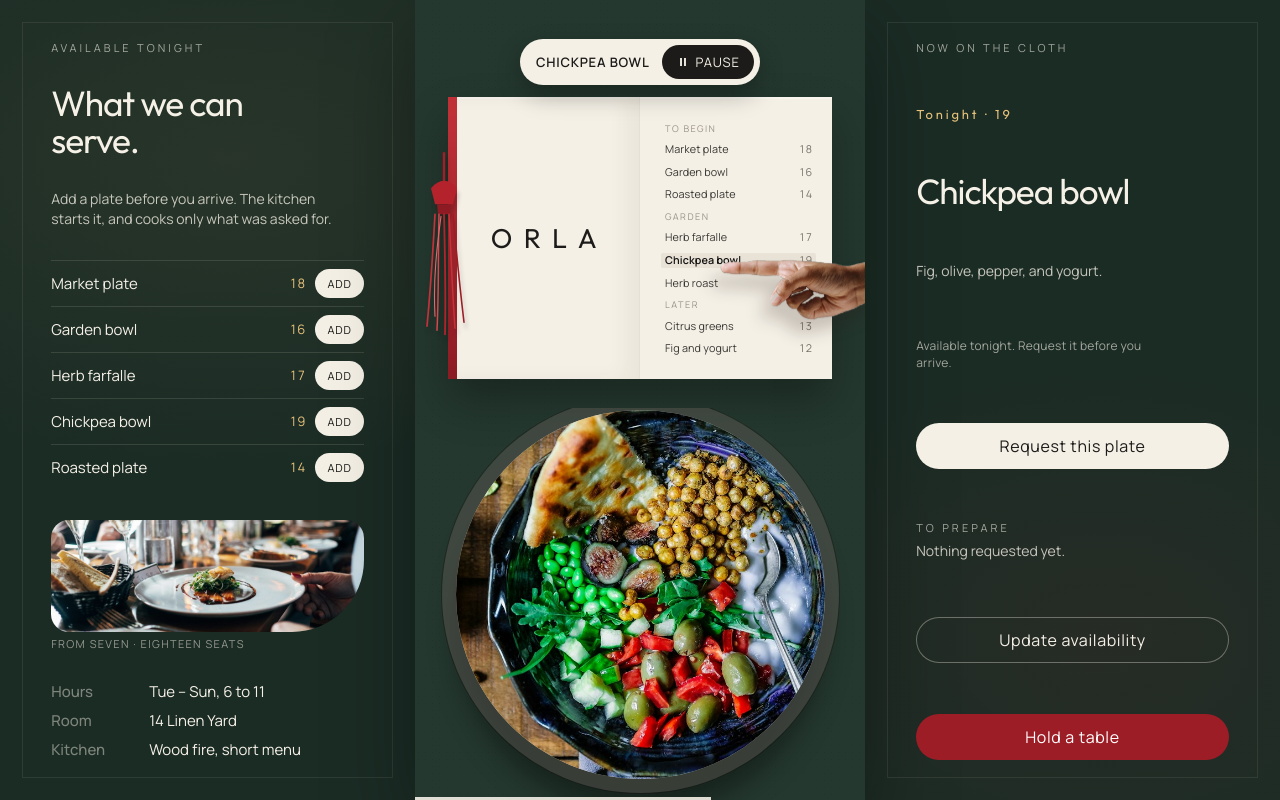
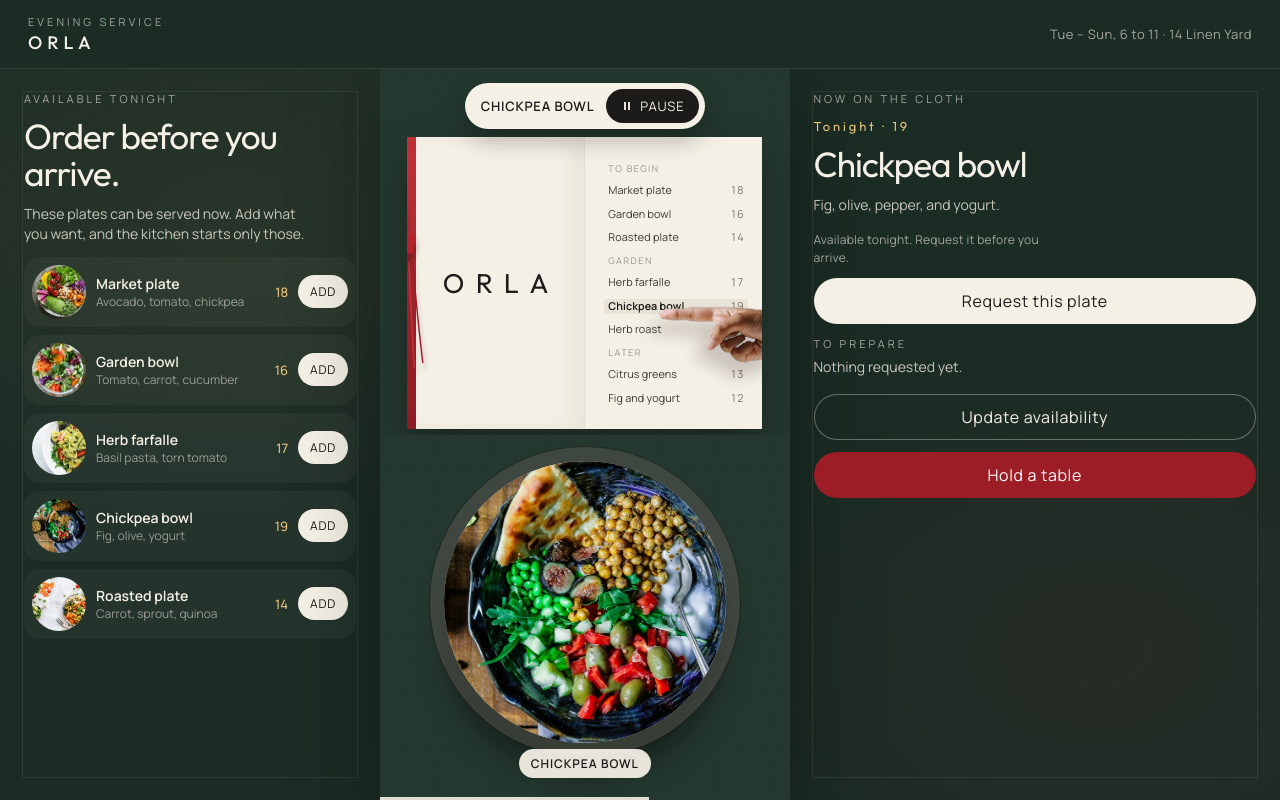
Before and after one commit to supriyakotla0110-sketch/orla, a plain HTML site: page index.html in a window 1280 px wide. Drawn offline with Linux system fonts and the light colour scheme.

Commit message:
Rebuild the service screen so the plate stays under the menu and requests reach the kitchen.

```diff
--- a/index.html
+++ b/index.html
@@ -7,24 +7,54 @@
   <link rel="preconnect" href="https://fonts.googleapis.com" />
   <link rel="preconnect" href="https://fonts.gstatic.com" crossorigin />
   <link href="https://fonts.googleapis.com/css2?family=Manrope:wght@400;500;600&family=Outfit:wght@400;500&display=swap" rel="stylesheet" />
-  <link rel="stylesheet" href="styles.css?v=board" />
+  <link rel="stylesheet" href="styles.css?v=model" />
 </head>
 <body>
+  <div class="app">
+  <header class="bar">
+    <div class="brand">
+      <p class="kicker">Evening service</p>
+      <strong>ORLA</strong>
+    </div>
+    <p class="bar-note">Tue – Sun, 6 to 11 · 14 Linen Yard</p>
+  </header>
   <div class="field">
   <aside class="wing wing-left">
     <p class="kicker">Available tonight</p>
-    <h2>What we can serve.</h2>
-    <p class="lede">Add a plate before you arrive. The kitchen starts it, and cooks only what was asked for.</p>
-    <ul class="avail" id="avail"></ul>
-    <figure class="room">
-      <img src="assets/room.jpg" alt="Candlelit table at ORLA" />
-      <figcaption>From seven · eighteen seats</figcaption>
-    </figure>
-    <dl class="facts">
-      <div><dt>Hours</dt><dd>Tue – Sun, 6 to 11</dd></div>
-      <div><dt>Room</dt><dd>14 Linen Yard</dd></div>
-      <div><dt>Kitchen</dt><dd>Wood fire, short menu</dd></div>
-    </dl>
+    <h2>Order before you arrive.</h2>
+    <p class="lede">These plates can be served now. Add what you want, and the kitchen starts only those.</p>
+    <ul class="avail" id="avail">
+      <li data-id="0">
+        <img src="assets/salad.jpg" alt="" />
+        <span class="dish-copy"><strong>Market plate</strong><em>Avocado, tomato, chickpea</em></span>
+        <b>18</b>
+        <button type="button" data-add="0">Add</button>
+      </li>
+      <li data-id="1">
+        <img src="assets/greens.jpg" alt="" />
+        <span class="dish-copy"><strong>Garden bowl</strong><em>Tomato, carrot, cucumber</em></span>
+        <b>16</b>
+        <button type="button" data-add="1">Add</button>
+      </li>
+      <li data-id="2">
+        <img src="assets/pasta.jpg" alt="" />
+        <span class="dish-copy"><strong>Herb farfalle</strong><em>Basil pasta, torn tomato</em></span>
+        <b>17</b>
+        <button type="button" data-add="2">Add</button>
+      </li>
+      <li data-id="3">
+        <img src="assets/grain.jpg" alt="" />
+        <span class="dish-copy"><strong>Chickpea bowl</strong><em>Fig, olive, yogurt</em></span>
+        <b>19</b>
+        <button type="button" data-add="3">Add</button>
+      </li>
+      <li data-id="4">
+        <img src="assets/roast.jpg" alt="" />
+        <span class="dish-copy"><strong>Roasted plate</strong><em>Carrot, sprout, quinoa</em></span>
+        <b>14</b>
+        <button type="button" data-add="4">Add</button>
+      </li>
+    </ul>
   </aside>
     <div class="stage" id="stage">
       <div class="linen" aria-hidden="true"></div>
@@ -78,6 +108,7 @@
       </section>
 
       <section class="half bottom" id="plateStage">
+        <p class="plate-label" id="plateLabel">Market plate</p>
         <div class="plate" data-plate="0">
           <figure class="dish-photo">
             <img src="assets/salad.jpg" alt="Market plate" style="--zoom: 1.22; object-position: 50% 46%" />
@@ -129,6 +160,7 @@
     <p class="hold" id="hold" hidden></p>
   </aside>
   </div>
+  </div>
 
   <dialog class="sheet" id="kitchen">
     <div class="sheet-head">
@@ -171,6 +203,6 @@
     </form>
   </dialog>
 
-  <script src="motion.js"></script>
+  <script src="motion.js?v=model"></script>
 </body>
 </html>
--- a/motion.js
+++ b/motion.js
@@ -123,6 +123,8 @@ function showDish(id) {
   if (!dish || id === shown) return;
   shown = id;
   live.textContent = dish.name;
+  const plateLabel = document.getElementById("plateLabel");
+  if (plateLabel) plateLabel.textContent = dish.name;
   if (nowName) nowName.textContent = dish.name;
   if (nowNote) nowNote.textContent = dish.note;
   if (nowPrice) nowPrice.textContent = dish.price;
@@ -264,12 +266,21 @@ pickable.forEach((row) => {
   if (price) row.dataset.price = price.textContent;
 });
 
-let board = { available: dishes.map(() => true), requests: dishes.map(() => 0) };
+function freshBoard() {
+  return { available: dishes.map(() => true), requests: dishes.map(() => 0) };
+}
+
+let board = freshBoard();
 try {
   const saved = JSON.parse(localStorage.getItem("orla-board") || "null");
-  if (saved && Array.isArray(saved.available) && Array.isArray(saved.requests)) board = saved;
+  const ok = saved
+    && Array.isArray(saved.available)
+    && Array.isArray(saved.requests)
+    && saved.available.length === dishes.length
+    && saved.requests.length === dishes.length;
+  if (ok) board = saved;
 } catch (error) {
-  board = { available: dishes.map(() => true), requests: dishes.map(() => 0) };
+  board = freshBoard();
 }
 
 function saveBoard() {
@@ -284,21 +295,13 @@ function requestDish(id) {
 }
 
 function paintBoard() {
-  availList.innerHTML = "";
-  dishes.forEach((dish, id) => {
-    const row = document.createElement("li");
-    const name = document.createElement("span");
-    name.textContent = dish.name;
-    const price = document.createElement("span");
-    price.className = "price";
-    price.textContent = dish.price;
-    const add = document.createElement("button");
-    add.type = "button";
-    add.textContent = board.available[id] ? "Add" : "Off";
-    add.disabled = !board.available[id];
-    add.addEventListener("click", () => requestDish(id));
-    row.append(name, price, add);
-    availList.append(row);
+  document.querySelectorAll("[data-add]").forEach((button) => {
+    const id = Number(button.dataset.add);
+    const on = board.available[id] !== false;
+    button.textContent = on ? "Add" : "Off";
+    button.disabled = !on;
+    const row = button.closest("li");
+    if (row) row.classList.toggle("is-off", !on);
   });
 
   prepList.innerHTML = "";
@@ -312,11 +315,8 @@ function paintBoard() {
     name.textContent = `${dish.name} · ${count}`;
     const less = document.createElement("button");
     less.type = "button";
+    less.dataset.less = String(id);
     less.textContent = "Less";
-    less.addEventListener("click", () => {
-      board.requests[id] = Math.max(0, board.requests[id] - 1);
-      saveBoard();
-    });
     row.append(name, less);
     prepList.append(row);
   });
@@ -341,10 +341,7 @@ function paintBoard() {
     const on = board.available[id] !== false;
     toggle.textContent = on ? "On" : "Off";
     toggle.classList.toggle("is-off", !on);
-    toggle.addEventListener("click", () => {
-      board.available[id] = !on;
-      saveBoard();
-    });
+    toggle.dataset.toggle = String(id);
     row.append(name, toggle);
     kitchenList.append(row);
   });
@@ -376,6 +373,28 @@ function paintHold(hold) {
   holdBox.hidden = false;
   holdBox.textContent = `Table held for ${hold.name} · ${hold.when} · ${hold.guests} guests.`;
 }
+
+document.addEventListener("click", (event) => {
+  const add = event.target.closest("[data-add]");
+  if (add && !add.disabled) {
+    event.preventDefault();
+    requestDish(Number(add.dataset.add));
+    return;
+  }
+  const less = event.target.closest("[data-less]");
+  if (less) {
+    const id = Number(less.dataset.less);
+    board.requests[id] = Math.max(0, (board.requests[id] || 0) - 1);
+    saveBoard();
+    return;
+  }
+  const toggle = event.target.closest("[data-toggle]");
+  if (toggle) {
+    const id = Number(toggle.dataset.toggle);
+    board.available[id] = board.available[id] === false;
+    saveBoard();
+  }
+});
 
 requestPlate.addEventListener("click", () => requestDish(shown));
 
--- a/styles.css
+++ b/styles.css
@@ -19,13 +19,44 @@ html, body {
   font-family: "Manrope", sans-serif;
 }
 
+.app {
+  height: 100%;
+  display: grid;
+  grid-template-rows: auto minmax(0, 1fr);
+}
+
+.bar {
+  display: flex;
+  align-items: center;
+  justify-content: space-between;
+  gap: 16px;
+  padding: 14px 28px;
+  border-bottom: 1px solid rgba(246, 241, 231, 0.1);
+}
+
+.brand { display: flex; flex-direction: column; gap: 2px; }
+.brand strong {
+  font-family: "Outfit", sans-serif;
+  font-weight: 500;
+  letter-spacing: 0.28em;
+  font-size: 18px;
+}
+
+.bar-note {
+  margin: 0;
+  color: rgba(246, 241, 231, 0.62);
+  font-size: 13px;
+  letter-spacing: 0.04em;
+}
+
 button, input, select { font: inherit; color: inherit; }
 
 .field {
   height: 100%;
+  min-height: 0;
   overflow: hidden;
   display: grid;
-  grid-template-columns: minmax(220px, 1fr) auto minmax(240px, 1fr);
+  grid-template-columns: minmax(300px, 380px) auto minmax(300px, 1fr);
   align-items: stretch;
   background:
     radial-gradient(900px 520px at 18% 20%, rgba(196, 154, 92, 0.08), transparent 60%),
@@ -38,13 +69,13 @@ button, input, select { font: inherit; color: inherit; }
   min-width: 0;
   min-height: 0;
   height: 100%;
-  padding: clamp(28px, 5vh, 56px) clamp(32px, 4vw, 72px);
+  padding: 22px 24px 18px;
   display: flex;
   flex-direction: column;
-  justify-content: space-between;
+  justify-content: flex-start;
   align-items: stretch;
-  gap: clamp(10px, 1.4vh, 18px);
-  overflow: hidden;
+  gap: 12px;
+  overflow: auto;
 }
 
 .wing > * {
@@ -92,22 +123,40 @@ button, input, select { font: inherit; color: inherit; }
   margin: 0;
   padding: 0;
   display: grid;
-  gap: 0;
+  gap: 8px;
 }
 
 .avail li {
   display: grid;
-  grid-template-columns: 1fr auto auto;
+  grid-template-columns: 54px minmax(0, 1fr) auto auto;
   align-items: center;
   gap: 10px;
-  padding: 8px 0;
-  border-top: 1px solid rgba(246, 241, 231, 0.12);
-  font-size: 15px;
+  padding: 8px;
+  border-radius: 16px;
+  background: rgba(246, 241, 231, 0.04);
 }
 
-.avail .price {
+.avail img {
+  width: 54px;
+  height: 54px;
+  object-fit: cover;
+  border-radius: 50%;
+}
+
+.dish-copy { display: grid; min-width: 0; }
+.dish-copy strong { font-size: 14px; font-weight: 600; }
+.dish-copy em {
+  font-style: normal;
+  font-size: 12px;
+  color: rgba(246, 241, 231, 0.55);
+  white-space: nowrap;
+  overflow: hidden;
+  text-overflow: ellipsis;
+}
+
+.avail b {
   color: #e7c27a;
-  font-variant-numeric: tabular-nums;
+  font-weight: 500;
   font-size: 13px;
 }
 
@@ -116,18 +165,18 @@ button, input, select { font: inherit; color: inherit; }
   border-radius: 999px;
   background: #f4f0e6;
   color: #1c1b19;
-  padding: 7px 12px;
+  padding: 8px 12px;
   cursor: pointer;
-  font-size: 11px;
-  letter-spacing: 0.08em;
+  font-size: 12px;
+  letter-spacing: 0.06em;
   text-transform: uppercase;
 }
 
-.avail button:disabled {
+.avail li.is-off { opacity: 0.45; }
+.avail li.is-off button {
   background: transparent;
-  color: rgba(246, 241, 231, 0.4);
-  box-shadow: inset 0 0 0 1px rgba(246, 241, 231, 0.22);
-  cursor: default;
+  color: rgba(246, 241, 231, 0.7);
+  box-shadow: inset 0 0 0 1px rgba(246, 241, 231, 0.28);
 }
 
 .room img {
@@ -293,12 +342,13 @@ button, input, select { font: inherit; color: inherit; }
 
 .stage {
   position: relative;
-  width: min(46vw, calc(100vh * 9 / 16));
   height: 100%;
+  width: min(46vw, calc((100vh - 72px) * 9 / 16));
+  justify-self: center;
   background: var(--green);
   overflow: hidden;
   display: grid;
-  grid-template-rows: 1.02fr 0.98fr;
+  grid-template-rows: minmax(0, 1fr) minmax(0, 1fr);
   box-shadow: 0 30px 80px rgba(0, 0, 0, 0.35);
 }
 
@@ -319,12 +369,14 @@ button, input, select { font: inherit; color: inherit; }
 .bottom { display: grid; place-items: center; }
 
 .top {
+  min-height: 0;
+  overflow: hidden;
   display: flex;
   flex-direction: column;
   align-items: center;
-  justify-content: center;
-  gap: 12px;
-  padding: 18px 12px 8px;
+  justify-content: flex-start;
+  gap: 8px;
+  padding: 14px 12px 6px;
 }
 
 .reel-head {
@@ -372,9 +424,11 @@ body:not(.is-paused) #playIcon .play-tri { display: none; }
 
 .book {
   position: relative;
-  width: min(90%, 500px);
-  height: min(74%, 420px);
-  overflow: visible;
+  width: min(92%, 500px);
+  flex: 1 1 auto;
+  min-height: 0;
+  height: auto;
+  overflow: hidden;
   display: grid;
   grid-template-columns: 1fr 1fr;
   background: var(--paper);
@@ -490,11 +544,32 @@ body:not(.is-paused) #playIcon .play-tri { display: none; }
   filter: drop-shadow(2px 6px 2px rgba(0, 0, 0, 0.2));
 }
 
-.bottom { overflow: hidden; }
+.bottom {
+  overflow: hidden;
+  min-height: 0;
+}
+
+.plate-label {
+  position: absolute;
+  left: 50%;
+  bottom: 22px;
+  transform: translateX(-50%);
+  z-index: 5;
+  margin: 0;
+  padding: 6px 12px;
+  border-radius: 999px;
+  background: rgba(244, 240, 230, 0.94);
+  color: #1c1b19;
+  font-size: 12px;
+  font-weight: 600;
+  letter-spacing: 0.08em;
+  text-transform: uppercase;
+  pointer-events: none;
+}
 
 .plate {
   position: absolute;
-  inset: 0 0 5%;
+  inset: 4% 8% 46px;
   display: grid;
   place-items: center;
   opacity: 0;
@@ -705,51 +780,18 @@ body:not(.is-paused) #playIcon .play-tri { display: none; }
 }
 
 @media (max-width: 1100px) {
-  .wing { display: none; }
-  .field {
-    display: grid;
-    place-items: center;
-    grid-template-columns: 1fr;
-  }
-  .stage {
-    width: min(100vw, calc(100vh * 9 / 16));
-    height: min(100vh, calc(100vw * 16 / 9));
-    box-shadow: none;
-  }
-}
-
-@media (max-width: 900px) {
-  html, body {
-    height: auto;
-    min-height: 100%;
-    overflow-x: hidden;
-    overflow-y: auto;
-  }
-
+  html, body, .app { height: auto; min-height: 100%; overflow: auto; }
   .field {
     height: auto;
-    min-height: 100%;
     overflow: visible;
     display: flex;
     flex-direction: column;
-    align-items: stretch;
-    place-items: stretch;
   }
-
-  .wing {
-    display: flex;
-    height: auto;
-    overflow: visible;
-    justify-content: flex-start;
-    gap: 16px;
-    padding: 32px 22px 28px;
-  }
-
+  .wing { height: auto; overflow: visible; }
   .stage {
-    width: 100%;
+    width: min(100%, 520px);
     height: auto;
     aspect-ratio: 9 / 16;
-    flex: none;
     box-shadow: none;
   }
 }
```
